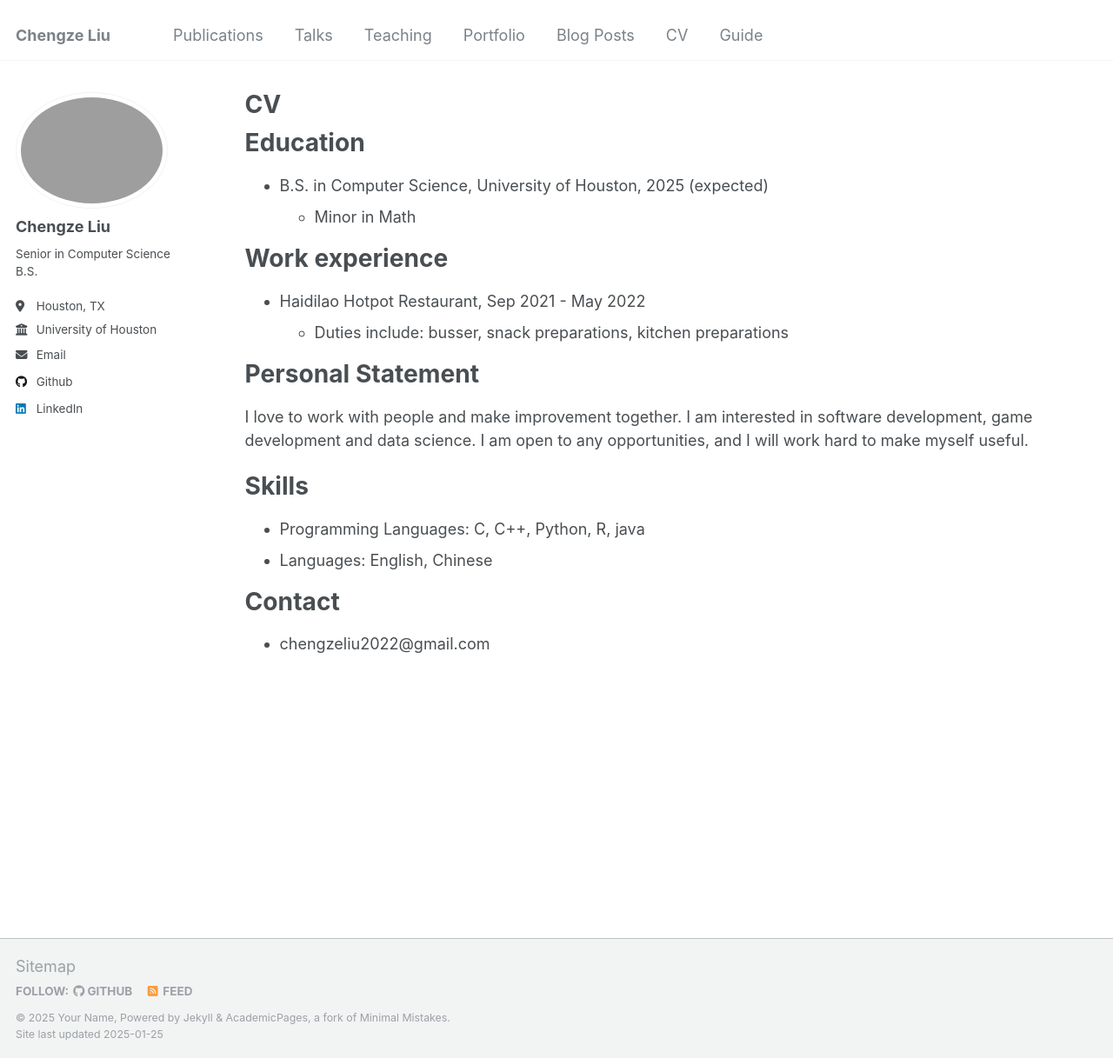
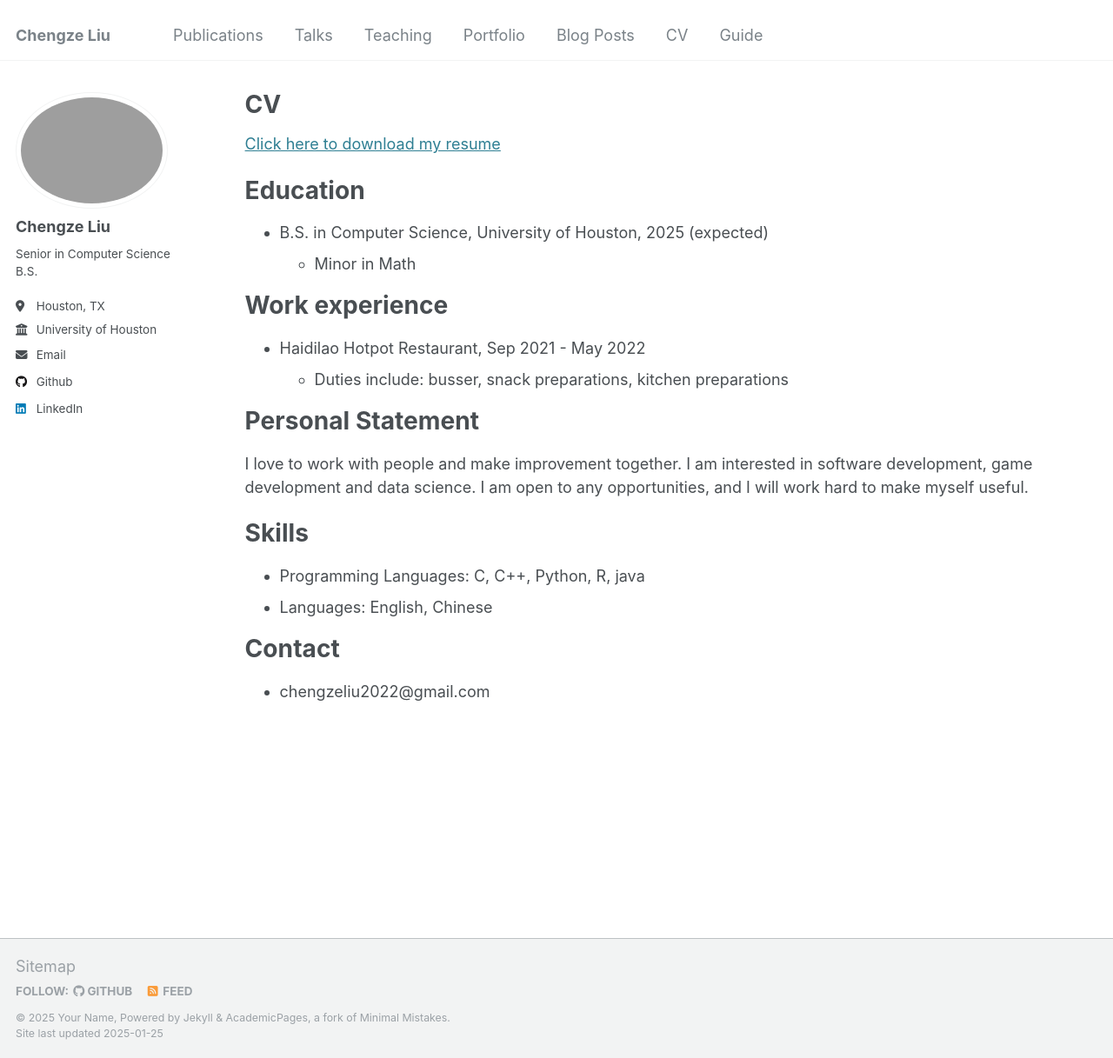
Before and after one commit to chengze24/chengze24.github.io, a Jekyll site: the page built from _pages/cv.md, in a window 1280 px wide and 1217 px high. Shown: the whole window at 87% size. Built offline with Jekyll 4.4.1, drawn with Linux system fonts in a browser that asks for light colours.

Commit message:
Update cv.md

```diff
--- a/_pages/cv.md
+++ b/_pages/cv.md
@@ -8,6 +8,8 @@ redirect_from:
 ---
 
 {% include base_path %}
+
+[Click here to download my resume](https://github.com/chengze24/chengze24.github.io/blob/master/files/resume_Chengze%20Liu.pdf)
 
 Education
 ======
```
